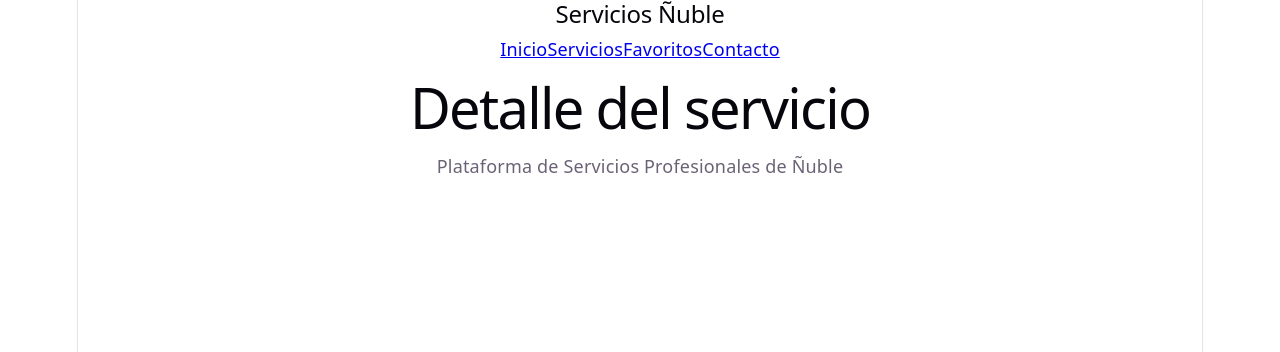
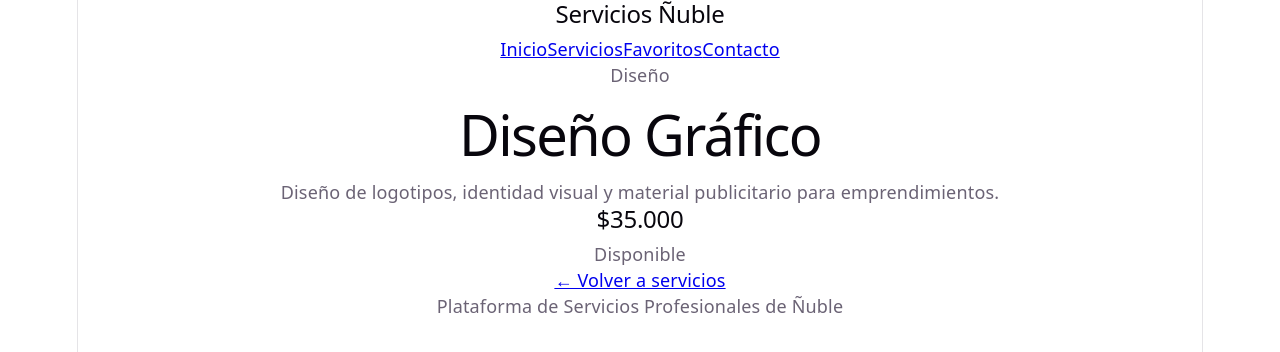
Before and after one commit to manupunkk/Ingenieria-Web, a Vue app: page /servicios/1 in a window 1280 px wide. Shown: the top 352 px of the page. Built offline with nearby package versions, Linux system fonts and the light colour scheme; the HTML template or start-up script is replaced by a standard one.

Commit message:
Evaluacion 2 - Detalle de servicio

```diff
--- a/src/views/ServicioDetalleView.vue
+++ b/src/views/ServicioDetalleView.vue
@@ -1,5 +1,60 @@
+<script setup>
+import { computed } from 'vue'
+import { useRoute } from 'vue-router'
+import { servicios } from '../data/servicios'
+
+const route = useRoute()
+
+const servicio = computed(() => {
+  return servicios.find(
+    servicio => servicio.id === Number(route.params.id)
+  )
+})
+</script>
+
 <template>
-  <section>
-    <h1>Detalle del servicio</h1>
+  <section class="pagina">
+    <div v-if="servicio" class="detalle-servicio">
+      <span class="categoria">
+        {{ servicio.categoria }}
+      </span>
+
+      <h1>{{ servicio.nombre }}</h1>
+
+      <p>
+        {{ servicio.descripcion }}
+      </p>
+
+      <h2>
+        ${{ servicio.precio.toLocaleString('es-CL') }}
+      </h2>
+
+      <p
+        v-if="servicio.disponible"
+        class="disponible"
+      >
+        Disponible
+      </p>
+
+      <p
+        v-else
+        class="no-disponible"
+      >
+        No disponible
+      </p>
+
+      <RouterLink to="/servicios">
+        ← Volver a servicios
+      </RouterLink>
+    </div>
+
+    <div v-else>
+      <h1>Servicio no encontrado</h1>
+      <p>El servicio solicitado no existe.</p>
+
+      <RouterLink to="/servicios">
+        ← Volver a servicios
+      </RouterLink>
+    </div>
   </section>
 </template>
```
